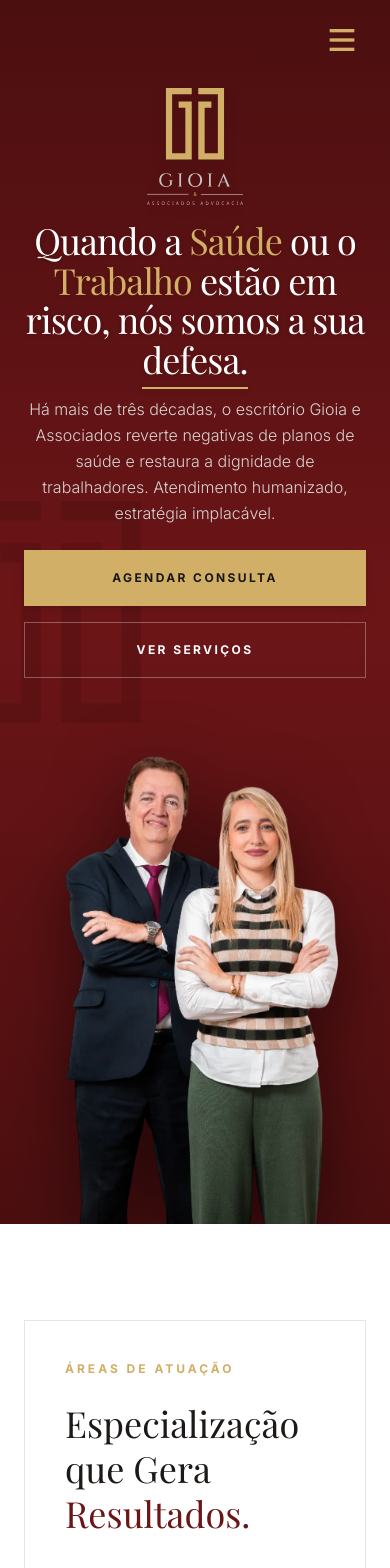
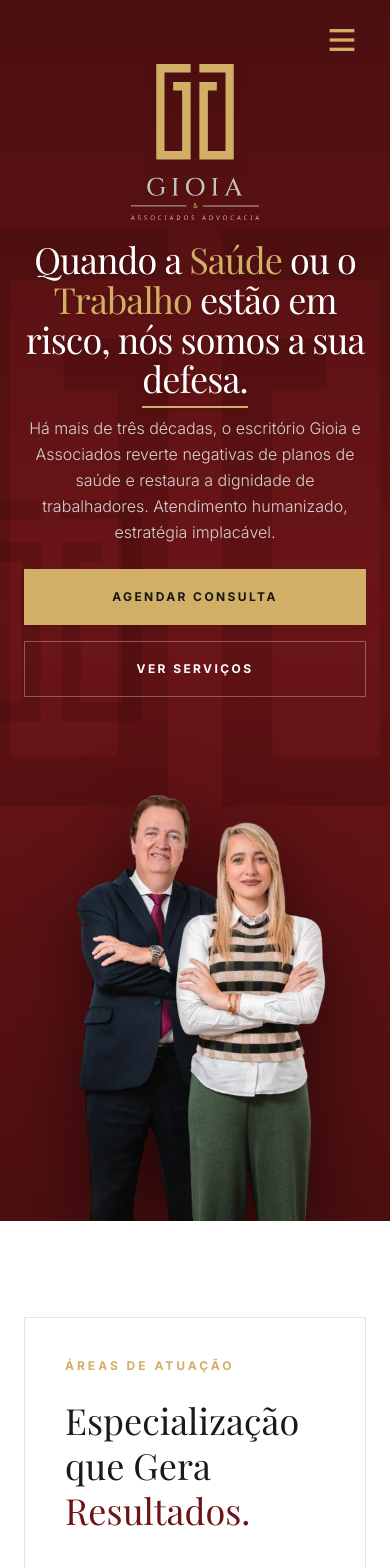
Before and after one commit to jooh44/site-gioia, a Next.js app: page / in a window 390 px wide. Shown: the top 1568 px of the page. Built offline with nearby package versions, Linux system fonts and the light colour scheme; a web font is replaced by a local one.

Commit message:
style: ajustes finos finais em margens no mobile, resize da imagem e SVG marca d'água no fundo da hero

```diff
--- a/src/app/(marketing)/page.tsx
+++ b/src/app/(marketing)/page.tsx
@@ -17,9 +17,21 @@ export default function Home() {
       <MinimalNavbar />
 
       {/* 1. HERO SECTION (Split Layout) */}
-      <section className="relative w-full lg:min-h-[100svh] flex flex-col lg:flex-row bg-primary text-primary-foreground overflow-hidden pt-20 md:pt-24 lg:pt-0 pb-0">
+      <section className="relative w-full lg:min-h-[100svh] flex flex-col lg:flex-row bg-primary text-primary-foreground overflow-hidden pt-12 md:pt-16 lg:pt-0 pb-0">
         {/* Subtle Gradient Overlay */}
         <div className="absolute inset-0 bg-gradient-to-b from-black/30 via-transparent to-black/30 pointer-events-none z-0"></div>
+
+        {/* Background Decorative SVG Watermark behind the lawyers */}
+        <div className="absolute top-[40%] lg:top-[50%] right-[-10%] lg:right-[-5%] -translate-y-[45%] lg:-translate-y-1/2 w-[120%] md:w-[80%] lg:w-[60%] xl:w-[50%] h-auto opacity-[0.10] lg:opacity-[0.15] pointer-events-none brightness-0 z-0">
+          <Image
+            src="/simbolo-gioia.svg"
+            alt="Símbolo Gioia Background"
+            width={1200}
+            height={1200}
+            className="w-full h-full object-contain"
+            priority={false}
+          />
+        </div>
 
         {/* Background Graphics (Discrete Symbol Texture) */}
         <div className="absolute -left-[10%] lg:-left-[5%] top-[50%] lg:top-[80%] -translate-y-1/2 opacity-[0.10] lg:opacity-[0.15] pointer-events-none brightness-0 z-0">
@@ -36,9 +48,9 @@ export default function Home() {
         <div className="relative z-10 w-full max-w-[1400px] mx-auto flex flex-col lg:flex-row items-center lg:items-stretch justify-between px-6 md:px-12 lg:px-24 min-h-screen lg:min-h-0 lg:h-screen">
 
           {/* Left Column: Text Content */}
-          <div className="w-full lg:w-3/5 xl:w-[50%] flex flex-col items-center text-center lg:items-start lg:text-left gap-4 md:gap-7 pt-2 pb-10 lg:pb-0 lg:pt-12 xl:pt-16 z-20">
+          <div className="w-full lg:w-3/5 xl:w-[50%] flex flex-col items-center text-center lg:items-start lg:text-left gap-4 md:gap-7 pb-2 lg:pb-0 pt-0 md:pt-4 lg:pt-12 xl:pt-16 z-20">
             {/* Official Logo (Small) */}
-            <div className="w-24 md:w-32 lg:w-36 xl:w-40 mb-0 lg:mb-2">
+            <div className="w-32 md:w-36 lg:w-36 xl:w-40 mb-1 lg:mb-2 mt-4 lg:mt-0">
               <Image
                 src="/logo-gioia.svg"
                 alt="Gioia e Associados"
@@ -75,8 +87,8 @@ export default function Home() {
           </div>
 
           {/* Right Column: Hero Image - Solta e Menor */}
-          <div className="w-full lg:w-2/5 xl:w-[55%] flex justify-center lg:justify-end items-end z-10 pointer-events-none lg:absolute lg:right-0 lg:bottom-0 lg:h-[85vh] xl:pr-12 relative h-[60vh] md:h-[65vh]">
-            <div className="relative w-full max-w-[420px] md:max-w-[480px] lg:max-w-[550px] xl:max-w-[650px] h-full">
+          <div className="w-full lg:w-2/5 xl:w-[55%] flex justify-center lg:justify-end items-end z-10 pointer-events-none lg:absolute lg:-right-4 xl:-right-8 lg:bottom-0 lg:h-[80vh] xl:h-[85vh] relative h-[65vh] md:h-[70vh] -mt-8 md:-mt-16 lg:mt-0">
+            <div className="relative w-full max-w-[500px] md:max-w-[600px] lg:max-w-[550px] xl:max-w-[700px] h-full">
               <Image
                 src="/gioia-hero-1.webp"
                 alt="Pai e filha sorrindo, representando a proteção da família e dignidade"
--- a/src/components/layout/minimal-navbar.tsx
+++ b/src/components/layout/minimal-navbar.tsx
@@ -33,8 +33,8 @@ export function MinimalNavbar() {
         >
             {/* Left Side - Logo (Nav movida para Right Side) */}
             <div className="flex items-center gap-12">
-                {/* Logo - Escondido no Mobile para dar foco à Logo da Hero Section */}
-                <div className="hidden md:block pointer-events-auto hover:scale-105 transition-transform">
+                {/* Logo - Escondido no topo do Mobile, visível ao rolar a página */}
+                <div className={`${isScrolled ? "block" : "hidden md:block"} pointer-events-auto hover:scale-105 transition-transform`}>
                     <Link href="/" className="block">
                         <Image
                             src="/simbolo-gioia.svg"
```
Also changed, not shown: public/gioia-hero-1.webp, public/oo.webp (added).
